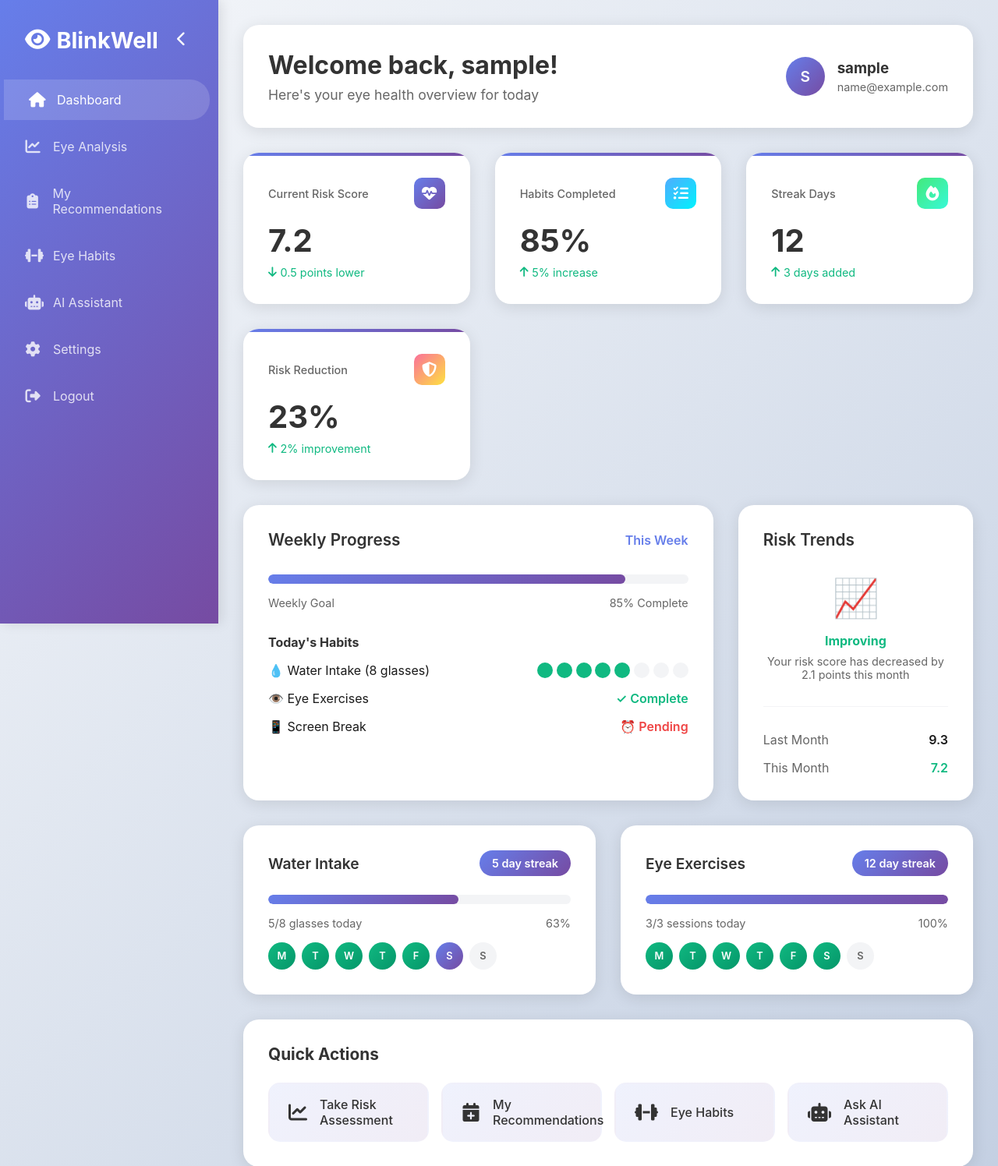
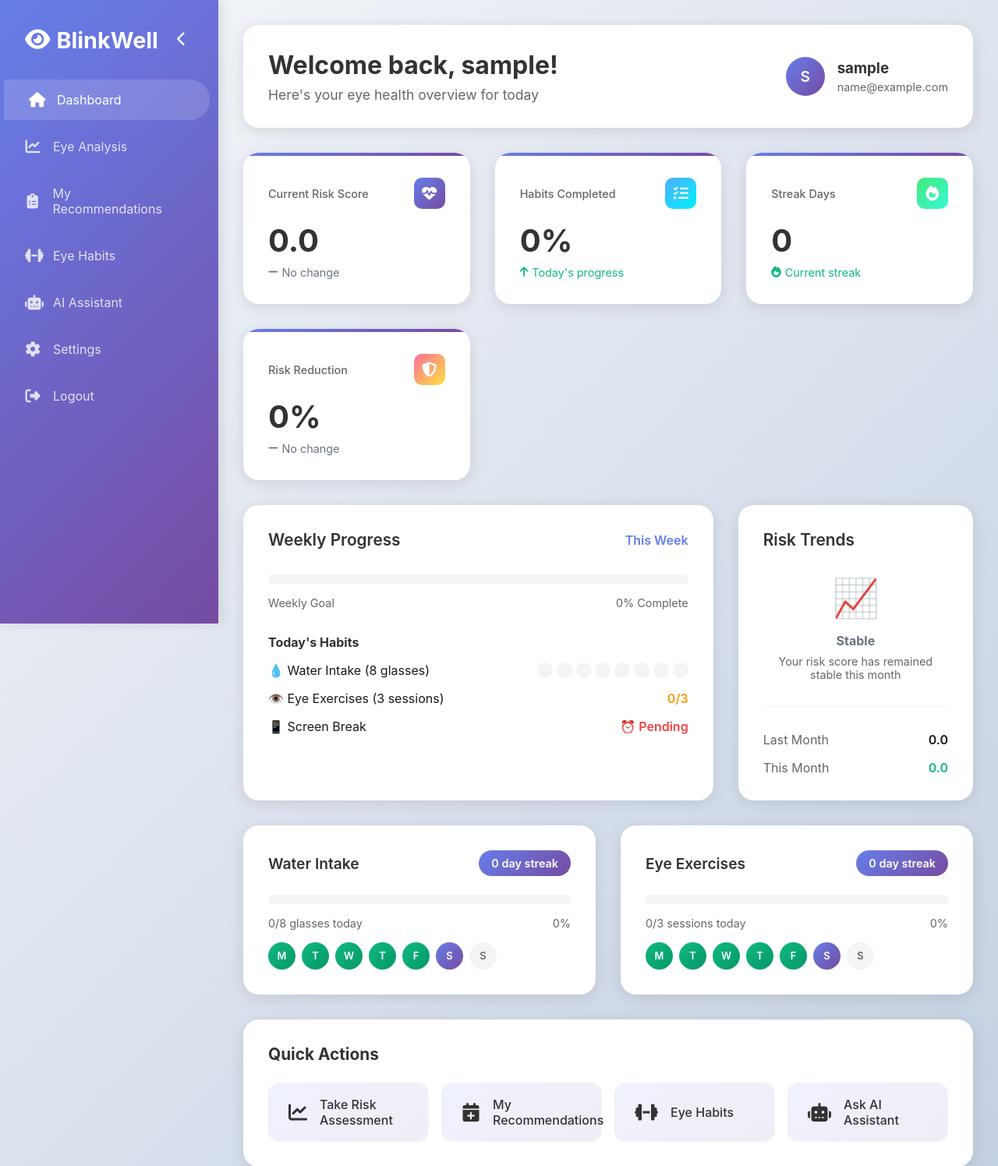
Before and after one commit to rushgit99x/BlinkWell-test, a Flask app: page /dashboard in a window 1280 px wide. Shown: the top 1496 px of the page at 78% size. Run offline with Flask 3, Linux system fonts and the light colour scheme; the visitor is signed in with stand-in values (Sample User, id 1); data that the repository does not hold is empty; some libraries are stand-ins or nearby versions.

Commit message:
Implement dynamic dashboard with real-time user health and habit tracking
Co-authored-by: rvdmsi694 <rvdmsi694@gmail.com>

```diff
--- a/routes/main.py
+++ b/routes/main.py
@@ -2,6 +2,8 @@ from flask import Blueprint, current_app, render_template, request, jsonify, fla
 from flask_login import login_required, current_user
 from werkzeug.utils import secure_filename
 import os
+import MySQLdb.cursors
+from datetime import date, timedelta
 
 main_bp = Blueprint('main', __name__)
 
@@ -22,7 +24,184 @@ def index():
 @main_bp.route('/dashboard')
 @login_required
 def dashboard():
-    return render_template('dashboard.html', user=current_user)
+    """Dashboard with real-time data from user's health and habits"""
+    try:
+        conn = current_app.config['get_db_connection']()
+        cursor = conn.cursor(MySQLdb.cursors.DictCursor)
+
+        # Get current user's latest risk score and health data
+        cursor.execute("""
+            SELECT risk_score, created_at, updated_at
+            FROM user_eye_health_data
+            WHERE user_id = %s
+            ORDER BY created_at DESC
+            LIMIT 1
+        """, (current_user.id,))
+
+        current_health = cursor.fetchone()
+
+        # Get previous month's risk score for comparison
+        cursor.execute("""
+            SELECT risk_score, created_at
+            FROM user_eye_health_data
+            WHERE user_id = %s
+            AND created_at < DATE_SUB(CURDATE(), INTERVAL 30 DAY)
+            ORDER BY created_at DESC
+            LIMIT 1
+        """, (current_user.id,))
+
+        previous_health = cursor.fetchone()
+
+        # Get today's habit completion stats
+        today = date.today()
+        cursor.execute("""
+            SELECT
+                COUNT(*) as total_habits,
+                SUM(CASE WHEN ht.is_completed = 1 THEN 1 ELSE 0 END) as completed_habits,
+                AVG(CASE WHEN ht.is_completed = 1 THEN 100 ELSE ht.completion_percentage END) as avg_completion
+            FROM user_habits uh
+            LEFT JOIN habit_tracking ht ON uh.id = ht.user_habit_id AND ht.date = %s
+            WHERE uh.user_id = %s AND uh.is_active = 1
+        """, (today, current_user.id))
+
+        today_stats = cursor.fetchone()
+
+        # Get current streak (longest active streak)
+        cursor.execute("""
+            SELECT MAX(streak_days) as max_streak
+            FROM (
+                SELECT COUNT(*) as streak_days
+                FROM habit_tracking ht
+                JOIN user_habits uh ON ht.user_habit_id = uh.id
+                WHERE uh.user_id = %s AND ht.is_completed = 1
+                GROUP BY ht.user_habit_id
+                HAVING COUNT(*) >= 1
+            ) as streaks
+        """, (current_user.id,))
+
+        streak_data = cursor.fetchone()
+
+        # Get weekly progress
+        week_start = today - timedelta(days=today.weekday())
+        cursor.execute("""
+            SELECT
+                COUNT(DISTINCT ht.user_habit_id) as active_habits,
+                AVG(ht.completion_percentage) as avg_completion,
+                SUM(CASE WHEN ht.is_completed = 1 THEN 1 ELSE 0 END) as completed_today
+            FROM habit_tracking ht
+            JOIN user_habits uh ON ht.user_habit_id = uh.id
+            WHERE uh.user_id = %s AND ht.date >= %s
+        """, (current_user.id, week_start))
+
+        weekly_stats = cursor.fetchone()
+
+        # Get water intake progress (assuming there's a water intake habit)
+        cursor.execute("""
+            SELECT
+                COALESCE(ht.completed_count, 0) as water_glasses,
+                COALESCE(uh.custom_target_count, 8) as target_glasses,
+                uh.id as user_habit_id
+            FROM user_habits uh
+            LEFT JOIN habit_tracking ht ON uh.id = ht.user_habit_id AND ht.date = %s
+            JOIN eye_habits h ON uh.habit_id = h.id
+            WHERE uh.user_id = %s AND uh.is_active = 1
+            AND (h.name LIKE '%water%' OR h.name LIKE '%hydration%')
+            LIMIT 1
+        """, (today, current_user.id))
+
+        water_data = cursor.fetchone()
+
+        # Calculate water streak if water habit exists
+        water_streak = 0
+        if water_data and water_data['user_habit_id']:
+            cursor.execute("""
+                SELECT COUNT(*) as streak_days
+                FROM (
+                    SELECT date, is_completed
+                    FROM habit_tracking
+                    WHERE user_habit_id = %s
+                    AND date <= %s
+                    ORDER BY date DESC
+                ) dates
+                WHERE is_completed = 1
+                AND date >= (
+                    SELECT MAX(date)
+                    FROM habit_tracking
+                    WHERE user_habit_id = %s
+                    AND is_completed = 0
+                    AND date <= %s
+                ) OR (
+                    SELECT MAX(date)
+                    FROM habit_tracking
+                    WHERE user_habit_id = %s
+                    AND is_completed = 0
+                    AND date <= %s
+                ) IS NULL
+            """, (water_data['user_habit_id'], today, water_data['user_habit_id'], today, water_data['user_habit_id'], today))
+
+            water_streak_result = cursor.fetchone()
+            water_streak = water_streak_result['streak_days'] if water_streak_result else 0
+
+        # Get eye exercises progress
+        cursor.execute("""
+            SELECT
+                COALESCE(ht.completed_count, 0) as exercise_sessions,
+                COALESCE(uh.custom_target_count, 3) as target_sessions
+            FROM user_habits uh
+            LEFT JOIN habit_tracking ht ON uh.id = ht.user_habit_id AND ht.date = %s
+            JOIN eye_habits h ON uh.habit_id = h.id
+            WHERE uh.user_id = %s AND uh.is_active = 1
+            AND (h.name LIKE '%exercise%' OR h.name LIKE '%blink%' OR h.name LIKE '%focus%')
+            LIMIT 1
+        """, (today, current_user.id))
+
+        exercise_data = cursor.fetchone()
+
+        cursor.close()
+        conn.close()
+
+        # Calculate dashboard metrics
+        current_risk_score = float(current_health['risk_score']) if current_health and current_health['risk_score'] else 0.0
+        previous_risk_score = float(previous_health['risk_score']) if previous_health and previous_health['risk_score'] else current_risk_score
+
+        risk_change = previous_risk_score - current_risk_score
+        risk_reduction = ((previous_risk_score - current_risk_score) / previous_risk_score * 100) if previous_risk_score > 0 else 0
+
+        habits_completed_pct = (today_stats['completed_habits'] / today_stats['total_habits'] * 100) if today_stats['total_habits'] > 0 else 0
+        streak_days = streak_data['max_streak'] if streak_data and streak_data['max_streak'] else 0
+        weekly_progress = weekly_stats['avg_completion'] if weekly_stats and weekly_stats['avg_completion'] else 0
+
+        water_intake = water_data['water_glasses'] if water_data else 0
+        water_target = water_data['target_glasses'] if water_data else 8
+        water_percentage = (water_intake / water_target * 100) if water_target > 0 else 0
+
+        exercise_sessions = exercise_data['exercise_sessions'] if exercise_data else 0
+        exercise_target = exercise_data['target_sessions'] if exercise_data else 3
+        exercise_percentage = (exercise_sessions / exercise_target * 100) if exercise_target > 0 else 0
+
+        dashboard_data = {
+            'current_risk_score': round(current_risk_score, 1),
+            'risk_change': round(risk_change, 1),
+            'risk_reduction': round(risk_reduction, 1),
+            'habits_completed_pct': round(habits_completed_pct, 1),
+            'streak_days': streak_days,
+            'weekly_progress': round(weekly_progress, 1),
+            'water_intake': water_intake,
+            'water_target': water_target,
+            'water_percentage': round(water_percentage, 1),
+            'water_streak': water_streak,
+            'exercise_sessions': exercise_sessions,
+            'exercise_target': exercise_target,
+            'exercise_percentage': round(exercise_percentage, 1),
+            'previous_risk_score': round(previous_risk_score, 1)
+        }
+
+        return render_template('dashboard.html', user=current_user, data=dashboard_data)
+
+    except Exception as e:
+        print(f"Error fetching dashboard data: {e}")
+        # Fallback to template without data
+        return render_template('dashboard.html', user=current_user, data={})
 
 @main_bp.route('/about')
 def about():
--- a/static/css/style-dashboard.css
+++ b/static/css/style-dashboard.css
@@ -272,6 +272,10 @@ body {
     color: #ef4444;
 }
 
+.stat-change.neutral {
+    color: #6b7280;
+}
+
 /* Progress Section */
 .progress-section {
     display: grid;
--- a/templates/dashboard.html
+++ b/templates/dashboard.html
@@ -66,10 +66,18 @@
                         <i class="fas fa-heartbeat"></i>
                     </div>
                 </div>
-                <div class="stat-value">7.2</div>
-                <div class="stat-change positive">
-                    <i class="fas fa-arrow-down"></i>
-                    <span>0.5 points lower</span>
+                <div class="stat-value">{{ data.current_risk_score if data and data.current_risk_score else '0.0' }}</div>
+                <div class="stat-change {% if data and data.risk_change > 0 %}positive{% elif data and data.risk_change < 0 %}negative{% else %}neutral{% endif %}">
+                    {% if data and data.risk_change > 0 %}
+                        <i class="fas fa-arrow-down"></i>
+                        <span>{{ data.risk_change|abs }} points lower</span>
+                    {% elif data and data.risk_change < 0 %}
+                        <i class="fas fa-arrow-up"></i>
+                        <span>{{ data.risk_change|abs }} points higher</span>
+                    {% else %}
+                        <i class="fas fa-minus"></i>
+                        <span>No change</span>
+                    {% endif %}
                 </div>
             </div>
 
@@ -80,10 +88,10 @@
                         <i class="fas fa-tasks"></i>
                     </div>
                 </div>
-                <div class="stat-value">85%</div>
+                <div class="stat-value">{{ data.habits_completed_pct|round(1) if data and data.habits_completed_pct else '0' }}%</div>
                 <div class="stat-change positive">
                     <i class="fas fa-arrow-up"></i>
-                    <span>5% increase</span>
+                    <span>Today's progress</span>
                 </div>
             </div>
 
@@ -94,10 +102,10 @@
                         <i class="fas fa-fire"></i>
                     </div>
                 </div>
-                <div class="stat-value">12</div>
+                <div class="stat-value">{{ data.streak_days if data and data.streak_days else '0' }}</div>
                 <div class="stat-change positive">
-                    <i class="fas fa-arrow-up"></i>
-                    <span>3 days added</span>
+                    <i class="fas fa-fire"></i>
+                    <span>Current streak</span>
                 </div>
             </div>
 
@@ -108,10 +116,15 @@
                         <i class="fas fa-shield-alt"></i>
                     </div>
                 </div>
-                <div class="stat-value">23%</div>
-                <div class="stat-change positive">
-                    <i class="fas fa-arrow-up"></i>
-                    <span>2% improvement</span>
+                <div class="stat-value">{{ data.risk_reduction|round(1) if data and data.risk_reduction else '0' }}%</div>
+                <div class="stat-change {% if data and data.risk_reduction > 0 %}positive{% else %}neutral{% endif %}">
+                    {% if data and data.risk_reduction > 0 %}
+                        <i class="fas fa-arrow-up"></i>
+                        <span>{{ data.risk_reduction|round(1) }}% improvement</span>
+                    {% else %}
+                        <i class="fas fa-minus"></i>
+                        <span>No change</span>
+                    {% endif %}
                 </div>
             </div>
         </div>
@@ -125,32 +138,29 @@
                 </div>
 
                 <div class="progress-bar">
-                    <div class="progress-fill" style="width: 85%"></div>
+                    <div class="progress-fill" style="width: {{ data.weekly_progress if data and data.weekly_progress else 0 }}%"></div>
                 </div>
                 <div class="progress-text">
                     <span>Weekly Goal</span>
-                    <span>85% Complete</span>
+                    <span>{{ data.weekly_progress|round(1) if data and data.weekly_progress else 0 }}% Complete</span>
                 </div>
 
                 <div style="margin-top: 2rem;">
                     <h4 style="margin-bottom: 1rem; color: #333;">Today's Habits</h4>
                     <div style="display: flex; flex-direction: column; gap: 1rem;">
                         <div style="display: flex; justify-content: space-between; align-items: center;">
-                            <span>💧 Water Intake (8 glasses)</span>
+                            <span>💧 Water Intake ({{ data.water_target if data and data.water_target else 8 }} glasses)</span>
                             <div style="display: flex; gap: 0.3rem;">
-                                <div style="width: 20px; height: 20px; background: #10b981; border-radius: 50%;"></div>
-                                <div style="width: 20px; height: 20px; background: #10b981; border-radius: 50%;"></div>
-                                <div style="width: 20px; height: 20px; background: #10b981; border-radius: 50%;"></div>
-                                <div style="width: 20px; height: 20px; background: #10b981; border-radius: 50%;"></div>
-                                <div style="width: 20px; height: 20px; background: #10b981; border-radius: 50%;"></div>
-                                <div style="width: 20px; height: 20px; background: #f3f4f6; border-radius: 50%;"></div>
-                                <div style="width: 20px; height: 20px; background: #f3f4f6; border-radius: 50%;"></div>
-                                <div style="width: 20px; height: 20px; background: #f3f4f6; border-radius: 50%;"></div>
+                                {% for i in range(data.water_target if data and data.water_target else 8) %}
+                                    <div style="width: 20px; height: 20px; background: {% if i < (data.water_intake if data and data.water_intake else 0) %}#10b981{% else %}#f3f4f6{% endif %}; border-radius: 50%;"></div>
+                                {% endfor %}
                             </div>
                         </div>
                         <div style="display: flex; justify-content: space-between; align-items: center;">
-                            <span>👁️ Eye Exercises</span>
-                            <span style="color: #10b981; font-weight: 600;">✓ Complete</span>
+                            <span>👁️ Eye Exercises ({{ data.exercise_target if data and data.exercise_target else 3 }} sessions)</span>
+                            <span style="color: {% if data and data.exercise_percentage >= 100 %}#10b981{% else %}#f59e0b{% endif %}; font-weight: 600;">
+                                {% if data and data.exercise_percentage >= 100 %}✓ Complete{% else %}{{ data.exercise_sessions if data and data.exercise_sessions else 0 }}/{{ data.exercise_target if data and data.exercise_target else 3 }}{% endif %}
+                            </span>
                         </div>
                         <div style="display: flex; justify-content: space-between; align-items: center;">
                             <span>📱 Screen Break</span>
@@ -166,17 +176,25 @@
                 </div>
                 <div style="text-align: center;">
                     <div style="font-size: 3rem; margin-bottom: 1rem;">📈</div>
-                    <h4 style="color: #10b981; margin-bottom: 0.5rem;">Improving</h4>
-                    <p style="color: #666; font-size: 0.9rem;">Your risk score has decreased by 2.1 points this month</p>
+                    <h4 style="color: {% if data and data.risk_change > 0 %}#10b981{% elif data and data.risk_change < 0 %}#ef4444{% else %}#6b7280{% endif %}; margin-bottom: 0.5rem;">
+                        {% if data and data.risk_change > 0 %}Improving{% elif data and data.risk_change < 0 %}Increasing{% else %}Stable{% endif %}
+                    </h4>
+                    <p style="color: #666; font-size: 0.9rem;">
+                        {% if data and data.risk_change != 0 %}
+                            Your risk score has {% if data.risk_change > 0 %}decreased{% else %}increased{% endif %} by {{ data.risk_change|abs }} points this month
+                        {% else %}
+                            Your risk score has remained stable this month
+                        {% endif %}
+                    </p>
                 </div>
                 <div style="margin-top: 2rem; padding-top: 2rem; border-top: 1px solid #f3f4f6;">
                     <div style="display: flex; justify-content: space-between; margin-bottom: 1rem;">
                         <span style="color: #666;">Last Month</span>
-                        <span style="font-weight: 600;">9.3</span>
+                        <span style="font-weight: 600;">{{ data.previous_risk_score if data and data.previous_risk_score else '0.0' }}</span>
                     </div>
                     <div style="display: flex; justify-content: space-between;">
                         <span style="color: #666;">This Month</span>
-                        <span style="font-weight: 600; color: #10b981;">7.2</span>
+                        <span style="font-weight: 600; color: #10b981;">{{ data.current_risk_score if data and data.current_risk_score else '0.0' }}</span>
                     </div>
                 </div>
             </div>
@@ -187,15 +205,15 @@
             <div class="habit-card">
                 <div class="habit-header">
                     <h3 class="habit-title">Water Intake</h3>
-                    <div class="habit-streak">5 day streak</div>
+                    <div class="habit-streak">{{ data.water_streak if data and data.water_streak else 0 }} day streak</div>
                 </div>
                 <div class="habit-progress">
                     <div class="progress-bar">
-                        <div class="progress-fill" style="width: 63%"></div>
+                        <div class="progress-fill" style="width: {{ data.water_percentage if data and data.water_percentage else 0 }}%"></div>
                     </div>
                     <div class="progress-text">
-                        <span>5/8 glasses today</span>
-                        <span>63%</span>
+                        <span>{{ data.water_intake if data and data.water_intake else 0 }}/{{ data.water_target if data and data.water_target else 8 }} glasses today</span>
+                        <span>{{ data.water_percentage|round(1) if data and data.water_percentage else 0 }}%</span>
                     </div>
                 </div>
                 <div class="habit-days">
@@ -212,15 +230,15 @@
             <div class="habit-card">
                 <div class="habit-header">
                     <h3 class="habit-title">Eye Exercises</h3>
-                    <div class="habit-streak">12 day streak</div>
+                    <div class="habit-streak">{{ data.streak_days if data and data.streak_days else 0 }} day streak</div>
                 </div>
                 <div class="habit-progress">
                     <div class="progress-bar">
-                        <div class="progress-fill" style="width: 100%"></div>
+                        <div class="progress-fill" style="width: {{ data.exercise_percentage if data and data.exercise_percentage else 0 }}%"></div>
                     </div>
                     <div class="progress-text">
-                        <span>3/3 sessions today</span>
-                        <span>100%</span>
+                        <span>{{ data.exercise_sessions if data and data.exercise_sessions else 0 }}/{{ data.exercise_target if data and data.exercise_target else 3 }} sessions today</span>
+                        <span>{{ data.exercise_percentage|round(1) if data and data.exercise_percentage else 0 }}%</span>
                     </div>
                 </div>
                 <div class="habit-days">
@@ -229,7 +247,7 @@
                     <div class="habit-day completed">W</div>
                     <div class="habit-day completed">T</div>
                     <div class="habit-day completed">F</div>
-                    <div class="habit-day completed">S</div>
+                    <div class="habit-day today">S</div>
                     <div class="habit-day upcoming">S</div>
                 </div>
             </div>
```
